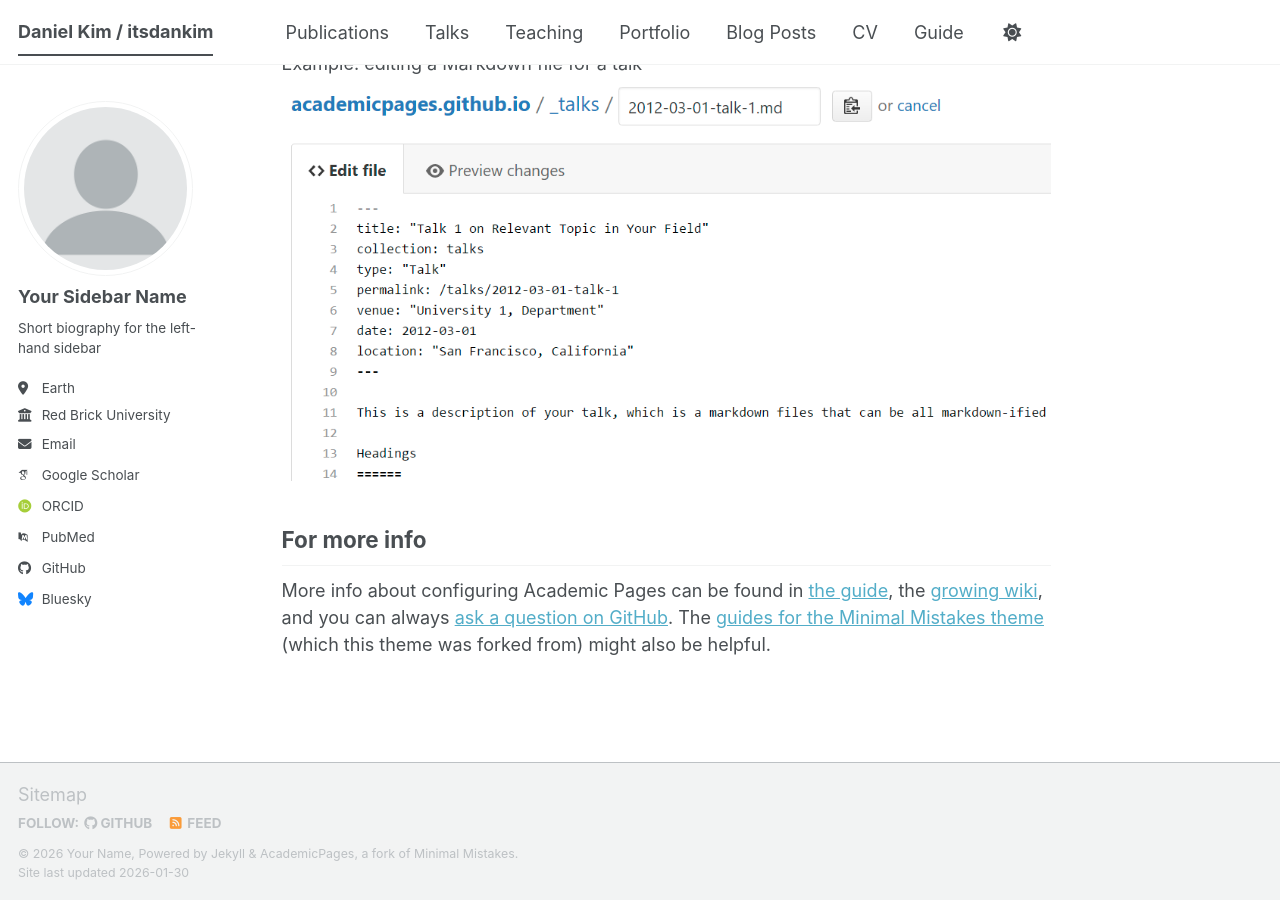
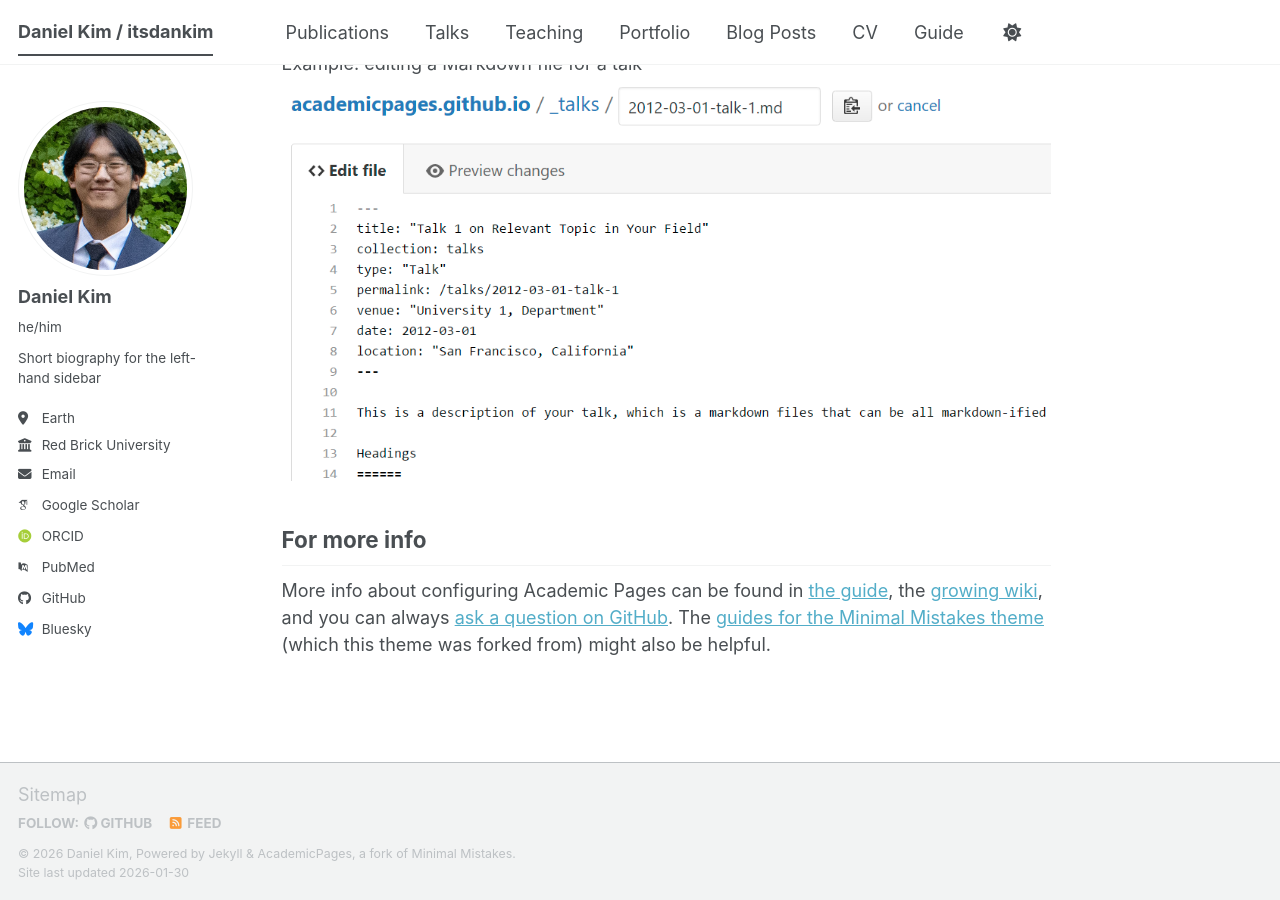
Before and after one commit to itsdankim/itsdankim.github.io, a Jekyll site: the page built from _pages/about.md, in a window 1280 px wide and 900 px high, scrolled down 2720 px. Built offline with Jekyll 4.4.1, drawn with Linux system fonts in a browser that asks for light colours; some web fonts are replaced; a script bundle is joined from its source files by our own code; library files that are not in the unit come from our copies.

Commit message:
added pfp and config.yml test2

```diff
--- a/_config.yml
+++ b/_config.yml
@@ -11,21 +11,21 @@
 site_theme               : "default" # The available themes options are "default", "air", "sunrise", "mint", "dirt" and "contrast"
 title                    : "Daniel Kim / itsdankim"
 title_separator          : "-"
-name                     : &name "Your Name"
-description              : &description "Your Name's academic portfolio"   # Update this with a general description of your site, this is the default if not overridden by a page
-url                      : https://academicpages.github.io # The base hostname & protocol for your site e.g. "https://[your GitHub username].github.io",
+name                     : &name "Daniel Kim"
+description              : &description "Daniel Kim's academic portfolio"   # Update this with a general description of your site, this is the default if not overridden by a page
+url                      : https://itsdankim.github.io # The base hostname & protocol for your site e.g. "https://[your GitHub username].github.io",
                                                            # or if you already have some other page hosted on Github then use "https://[your GitHub username].github.io/[Your Repo Name]"
 baseurl                  : "" # the subpath of your site, e.g. "/blog"
-repository               : "academicpages/academicpages.github.io"
+repository               : "itsdankim/itsdankim.github.io"
 
 # Site Author - The following control what appear as part of the author content on the side bar.
 #               If a field is blank the icon and link will not appear, otherwise it will be shown.
 #               Additional customization can be done by editing /_includes/author-profile.html
 author:
   # Biographic information
-  avatar           : "profile.png"
-  name             : "Your Sidebar Name"
-  pronouns         : # example: "she/her"
+  avatar           : "linkedin_pfp.jpeg"
+  name             : "Daniel Kim"
+  pronouns         : "he/him"
   bio              : "Short biography for the left-hand sidebar"
   location         : "Earth"
   employer         : "Red Brick University"
```
Also changed, not shown: images/linkedin_pfp.jpeg (added).
